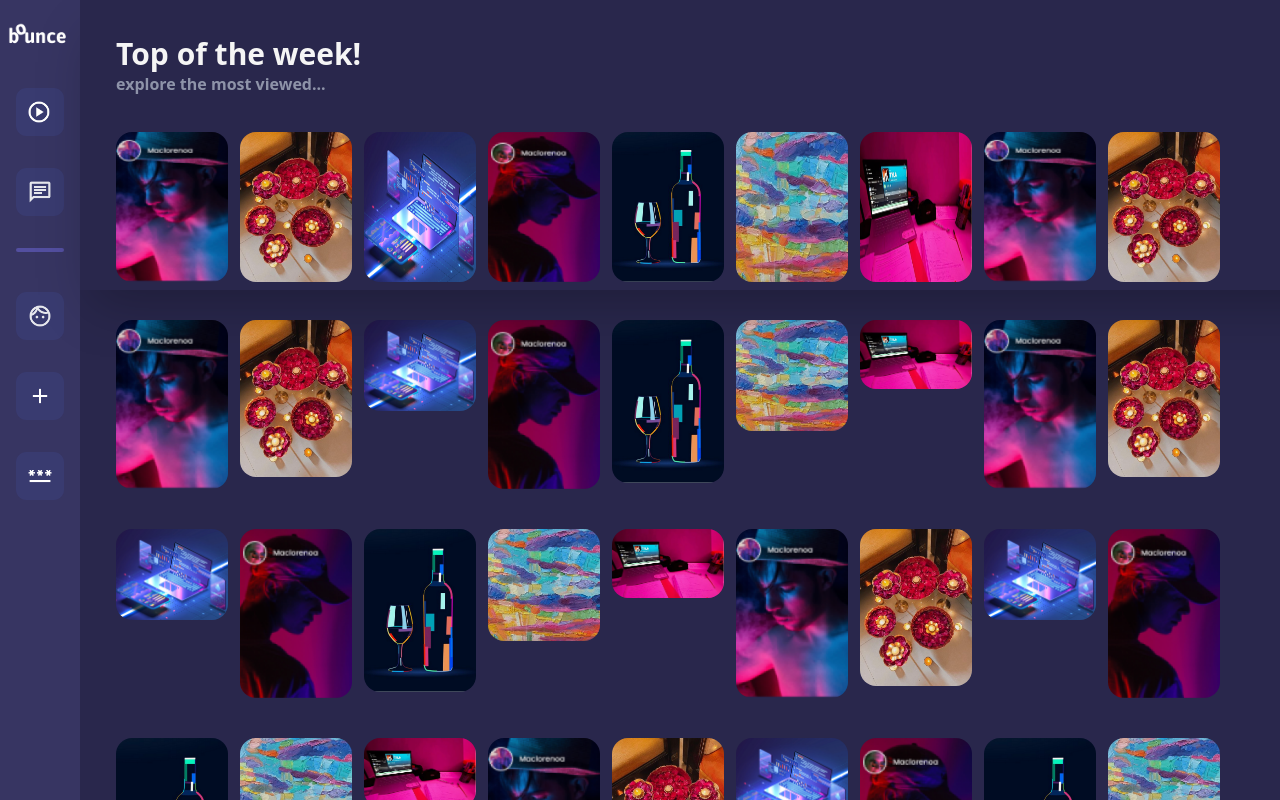
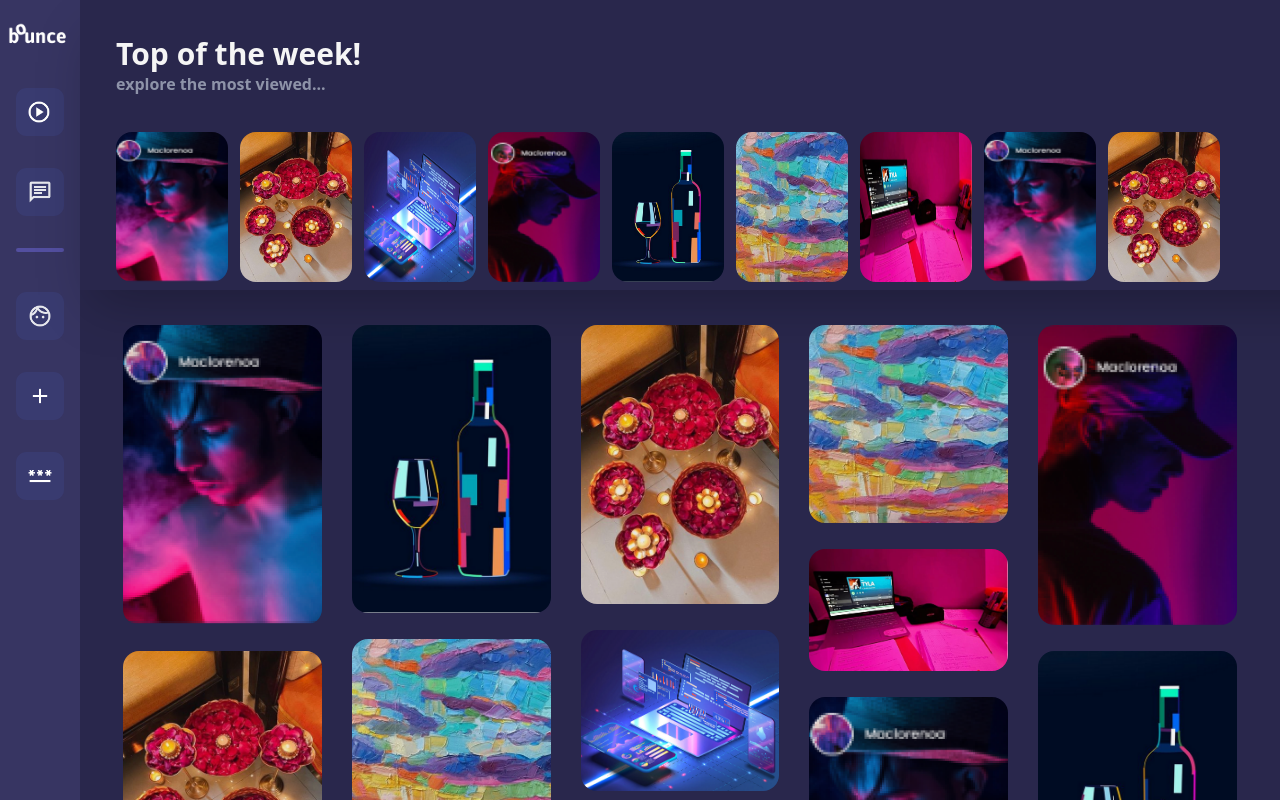
Before and after one commit to jenilparmar/design_to_develope, a Next.js app: page /gallery in a window 1280 px wide. Shown: the top 800 px of the page. Built offline with nearby package versions, Linux system fonts and the light colour scheme; a web font is replaced by a local one.

Commit message:
completed gallery page

```diff
--- a/samarth/component/Card2.jsx
+++ b/samarth/component/Card2.jsx
@@ -1,11 +1,7 @@
 export default function Card2({ li }) {
-  console.log(li);
   return (
-    <div
-      className=" w-[124px] rounded-2xl
-    "
-    >
-      <img src={li} alt="" className=" w-28 rounded-2xl" />
+    <div className="pin">
+      <img src={li} alt="" className="w-full rounded-2xl" />
     </div>
   );
 }
--- a/samarth/component/Galler.jsx
+++ b/samarth/component/Galler.jsx
@@ -71,9 +71,9 @@ export default function Galler() {
       <div className="  ">
         <div className="h-36"></div>
         <div className="h-44"></div>
-        <div className=" w-fit gap-y-10  bg-[#29274c] flex px-9 flex-wrap ">
+        <div className="pins bg-[#29274c] px-9">
           {image.map((item) => {
-            return <Card2 li={item} />;
+            return <Card2 li={item} key={item} />;
           })}
         </div>
       </div>
--- a/samarth/component/Top.jsx
+++ b/samarth/component/Top.jsx
@@ -39,22 +39,20 @@ export default function Top() {
       <div className="flex justify-between">
         <div className="popular h-[158px]  flex  px-9 gap">
           {top.map((item) => {
-            console.log(item);
-
             return <Card li={item} />;
           })}
         </div>
-        <div className=" ml-3 rounded-3xl px-6 mr-10 py-4 subscription h-[158px] w-[395px] bg-[#393B70]">
+        <div className=" ml-3 rounded-3xl px-6 mr-10 py-4 subscription h-[158px] w-[395px] bg-[#393B70]     ">
           <h1 className="text-[#fff]">Subscribe to Premium</h1>
           <p className="text-[#8E94A9]">
             Subscribe to unlock new features and if eligible, receive a share of
             revenue.
           </p>
           <button
-            style={{
-              background: "linear-gradient(90deg, #C19A51 0%, #5B4926 100%)",
-            }}
-            className=" h-9 w-[71px] text-[14px] rounded-[999px] text-[#fff] absolute right-16 "
+            className="h-9 w-[71px] text-[14px] rounded-full text-white absolute right-16
+             bg-gradient-to-r from-[#C19A51] to-[#5B4926]
+             hover:from-[#D2A966] hover:to-[#6B5530]
+             hover:shadow-2xl transition-all duration-500 ease-in-out"
           >
             Get it
           </button>
--- a/styles/globals.css
+++ b/styles/globals.css
@@ -4,17 +4,14 @@
 @tailwind components;
 @tailwind utilities;
 
-
-
-
 * {
-    --sb-track-color: #232E33;
+  --sb-track-color: #232e33;
   --sb-thumb-color: #534fa0;
   --sb-size: 2px;
 }
 
 *::-webkit-scrollbar {
-    width: var(--sb-size)
+  width: var(--sb-size);
 }
 
 *::-webkit-scrollbar-track {
@@ -25,12 +22,19 @@
 *::-webkit-scrollbar-thumb {
   background: var(--sb-thumb-color);
   border-radius: 3px;
-
 }
 
 @supports not selector(::-webkit-scrollbar) {
   * {
-      scrollbar-color: var(--sb-thumb-color)
-                       var(--sb-track-color);
+    scrollbar-color: var(--sb-thumb-color) var(--sb-track-color);
   }
 }
+
+.pins {
+  column-count: 5;
+}
+.pin {
+  display: inline-block;
+  margin: 0 2px 10px;
+  padding: 5px;
+}
```
Lines whose indentation alone changed are shown as unchanged.
